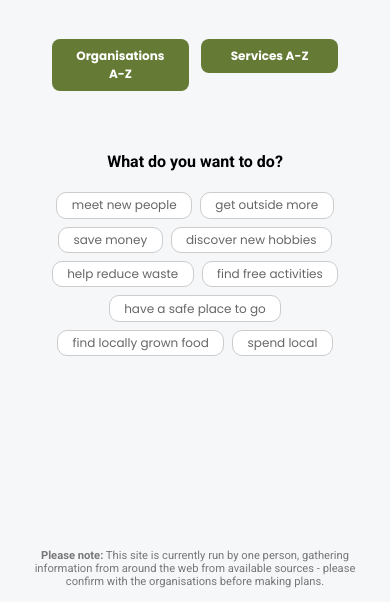
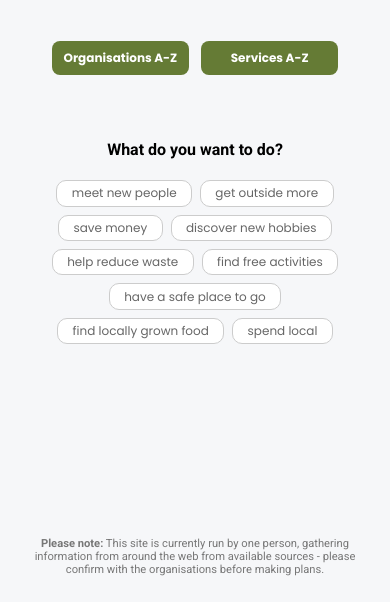
Before and after one commit to deelion/folkestone-hythe-community-directory, a plain HTML site: page index.html in a window 390 px wide. Shown: the part 242-844 px from the top of the page. Drawn offline with Linux system fonts and the light colour scheme; a web font is replaced by a local one.

Commit message:
adjustment to mobile layout

```diff
--- a/style.css
+++ b/style.css
@@ -162,7 +162,9 @@
 }
 
 .atoz {
+  padding: 0.5rem 0.5rem;
   width: 35vw;
+  max-width: 320px;
 }
 
 /* icons */
@@ -257,7 +259,7 @@
 }
 
 .main-buttons {
-  padding-top: 10px;
+  padding-top: 0px;
   width: 100%;
   display: flex;
   gap: 0.4rem;
```
